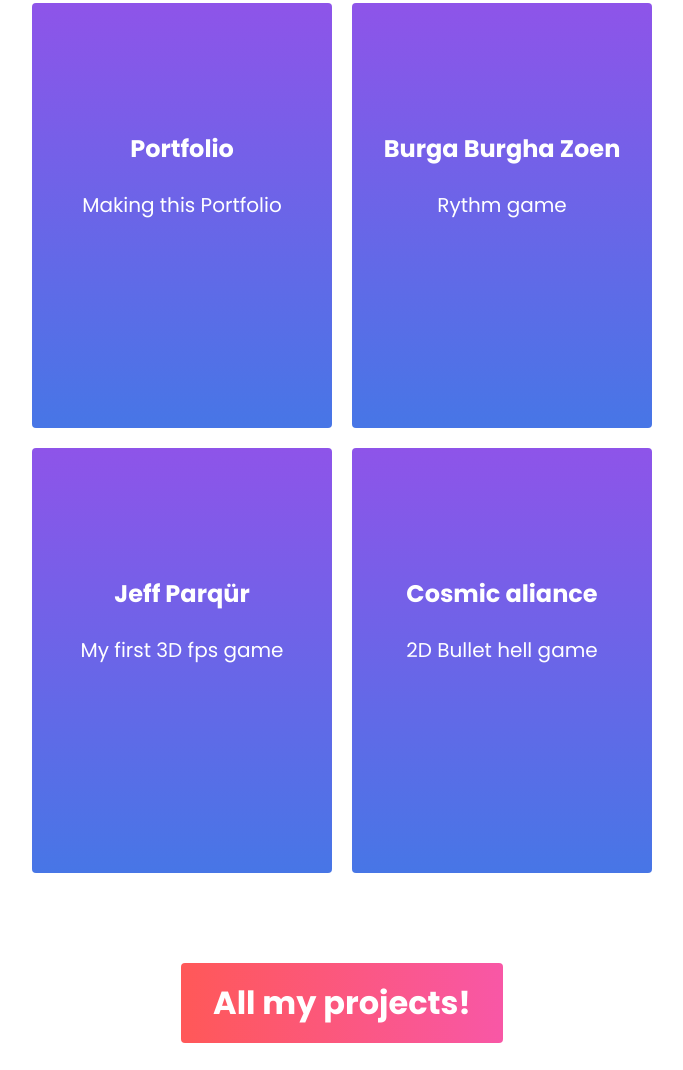
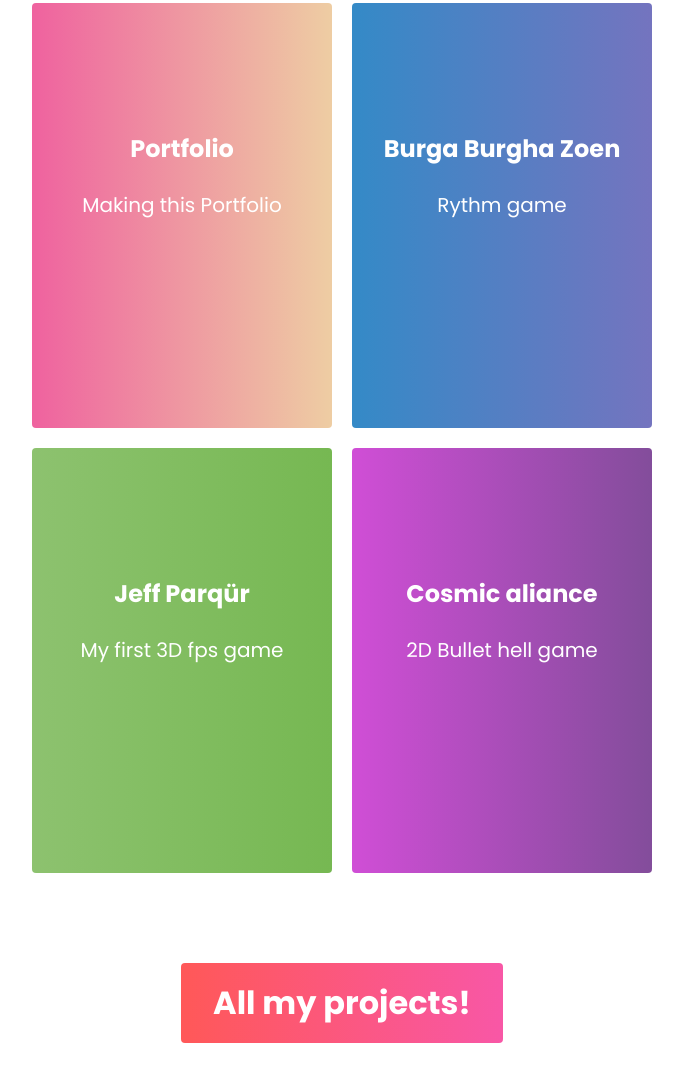
Before and after one commit to rene-roid/Portfolio, a website built with Vite: page index.html in a window 1280 px wide. Shown: the part 2071-3141 px from the top of the page, without its empty margins (298-981 px from the left). Built offline with nearby package versions, Linux system fonts and the light colour scheme; animation ran at ten frames a second.

Commit message:
new gradients

```diff
--- a/styles/style.css
+++ b/styles/style.css
@@ -383,22 +383,51 @@ main {
 
   border-radius: 4px;
   color: #fff;
-  background-image: linear-gradient(to top, #4776E6 0%, #8E54E9 100%);
+
+  background: #EECDA3;
+  /* fallback for old browsers */
+  background: -webkit-linear-gradient(to right, #EF629F, #EECDA3);
+  /* Chrome 10-25, Safari 5.1-6 */
+  background: linear-gradient(to right, #EF629F, #EECDA3);
+  /* W3C, IE 10+/ Edge, Firefox 16+, Chrome 26+, Opera 12+, Safari 7+ */
+
+
 
   transition: 00.3s ease-in;
 }
 
-/* .projectsCard:nth-child(2) {
-  background-image: linear-gradient(to top, #47e694 0%, #e95477 100%);
+.projectsCard:nth-child(2) {
+  background: #7474BF;
+  /* fallback for old browsers */
+  background: -webkit-linear-gradient(to right, #348AC7, #7474BF);
+  /* Chrome 10-25, Safari 5.1-6 */
+  background: linear-gradient(to right, #348AC7, #7474BF);
+  /* W3C, IE 10+/ Edge, Firefox 16+, Chrome 26+, Opera 12+, Safari 7+ */
+
 }
 
 .projectsCard:nth-child(3) {
-  background-image: linear-gradient(to top, #e65f47 0%, #5461e9 100%);
+
+  background: #76b852;
+  /* fallback for old browsers */
+  background: -webkit-linear-gradient(to right, #8DC26F, #76b852);
+  /* Chrome 10-25, Safari 5.1-6 */
+  background: linear-gradient(to right, #8DC26F, #76b852);
+  /* W3C, IE 10+/ Edge, Firefox 16+, Chrome 26+, Opera 12+, Safari 7+ */
+
+
 }
 
 .projectsCard:nth-child(4) {
-  background-image: linear-gradient(to top, #e647e1 0%, #54e954 100%);
-} */
+
+  background: #834d9b;
+  /* fallback for old browsers */
+  background: -webkit-linear-gradient(to right, #d04ed6, #834d9b);
+  /* Chrome 10-25, Safari 5.1-6 */
+  background: linear-gradient(to right, #d04ed6, #834d9b);
+  /* W3C, IE 10+/ Edge, Firefox 16+, Chrome 26+, Opera 12+, Safari 7+ */
+
+}
 
 .projectsCard h2 {
   text-align: center;
@@ -546,6 +575,7 @@ main {
   font-size: 1.2rem;
   margin-top: 16px;
 }
+
 @media screen and (max-width: 1300px) {
 
   /* ---- NAVBAR ---- */
```
